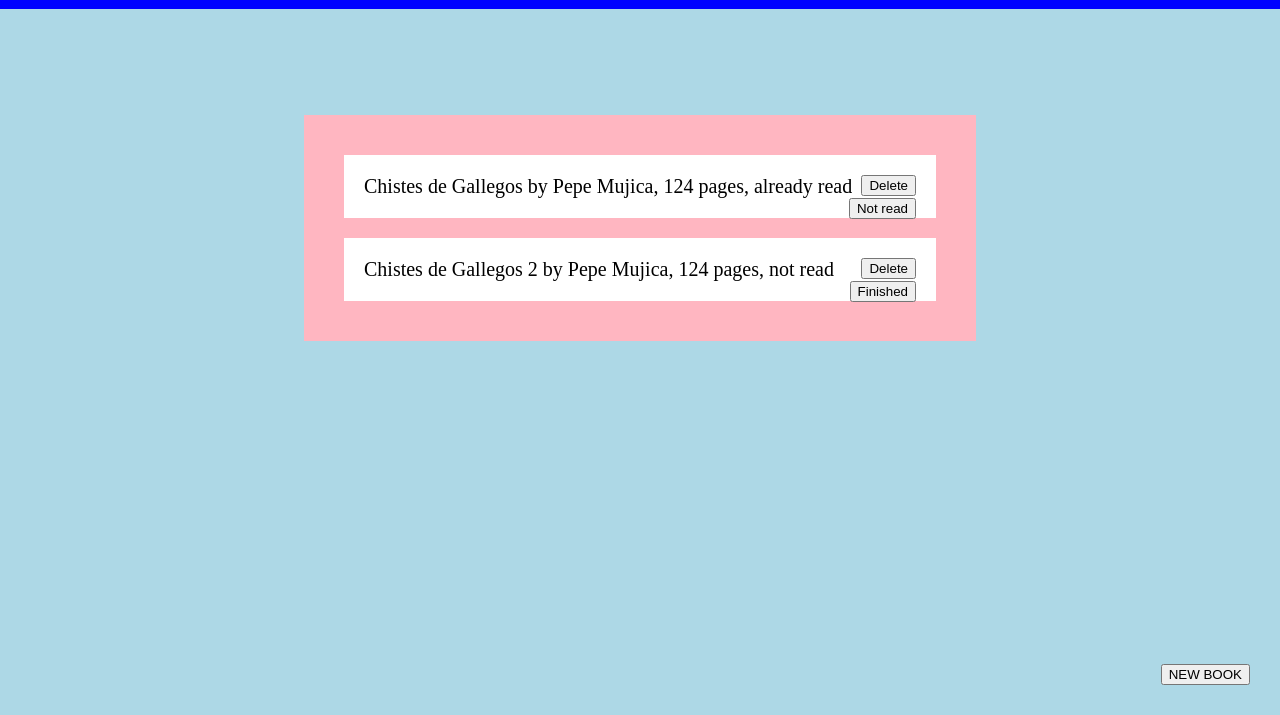
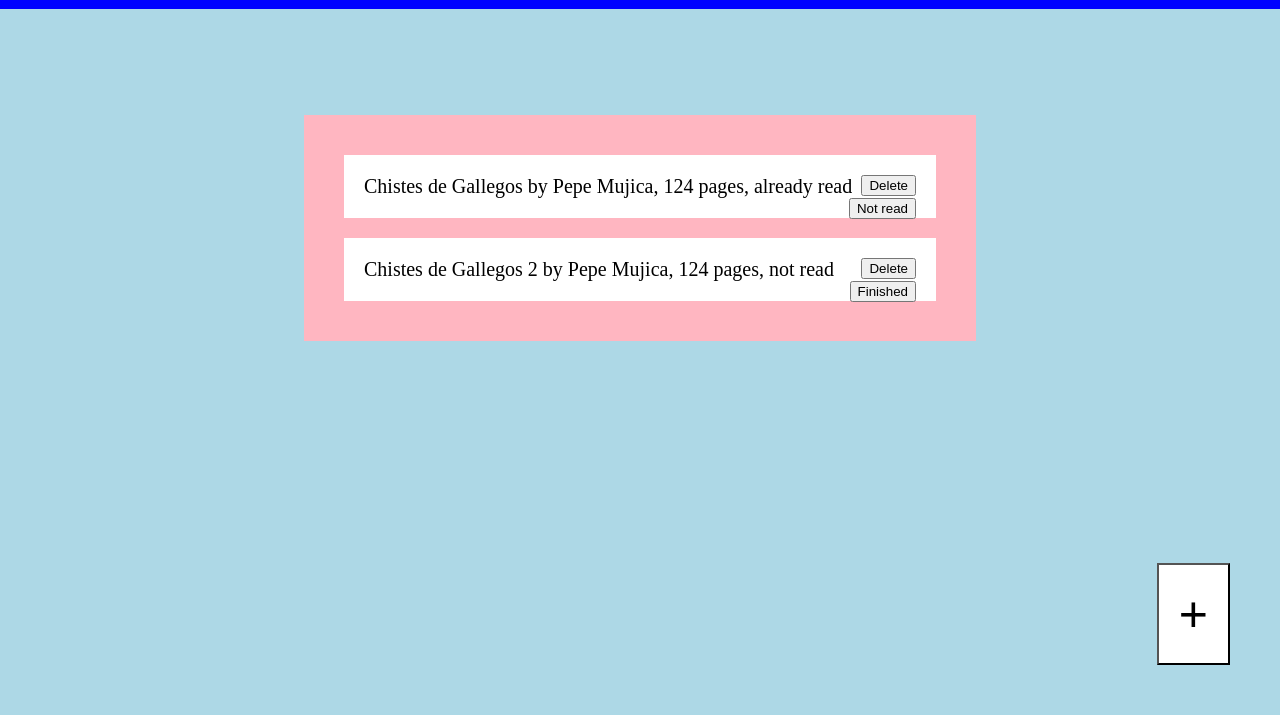
Before and after one commit to antelor/library-project, a plain HTML site: page index.html in a window 1280 px wide. Shown: the part 85-800 px from the top of the page. Drawn offline with Linux system fonts and the light colour scheme.

Commit message:
css boton agregado

```diff
--- a/index.html
+++ b/index.html
@@ -13,7 +13,7 @@
         <div class="bookList">
         </div>
 
-        <button class="newBookBtn" onclick="openForm()">NEW BOOK</button>
+        <button class="newBookBtn" onclick="openForm()">+</button>
 
         <div class="form-popup">
             <form class="bookForm">
--- a/styles.css
+++ b/styles.css
@@ -76,8 +76,12 @@ body{
 
 .newBookBtn{
     position: fixed;
-    bottom:30px;
-    right:30px;
+    bottom:50px;
+    right:50px;
+
+    font-size:50px;
+    padding:20px;
+    background-color: white;
 }
 
 .bookDiv{
```
